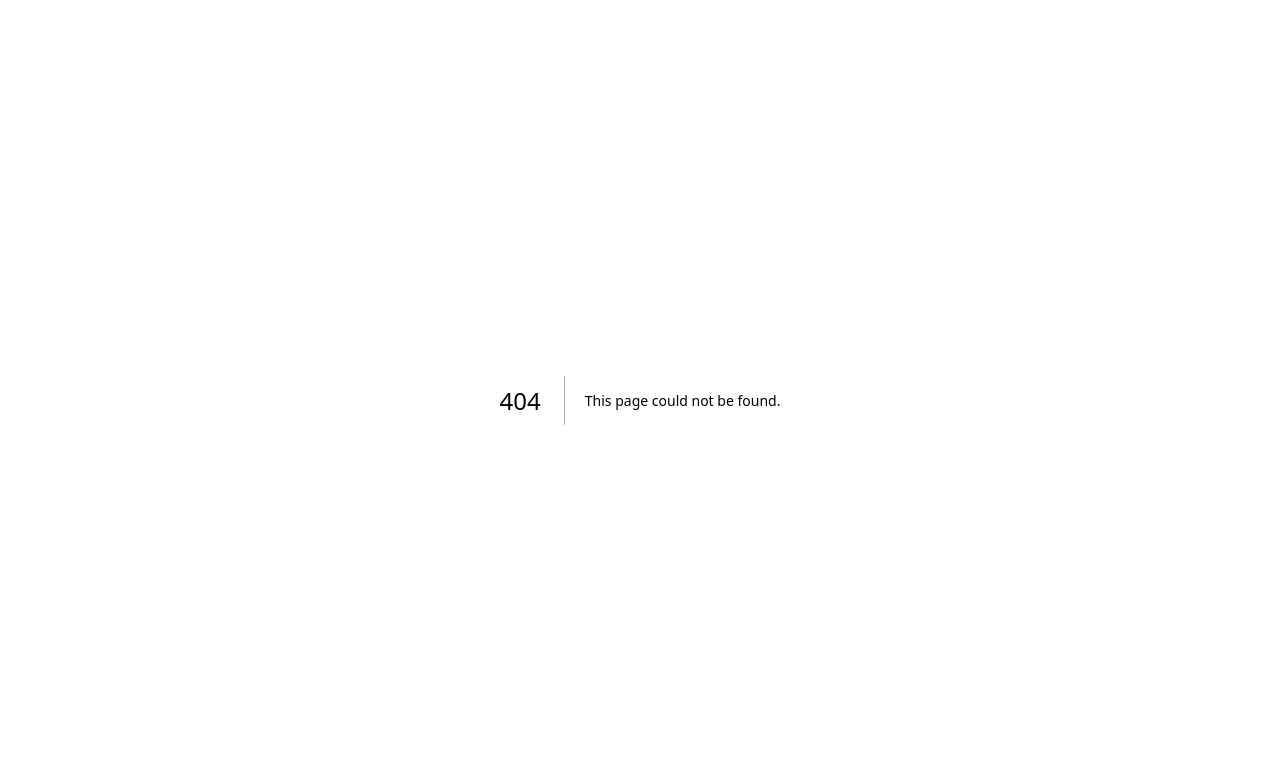
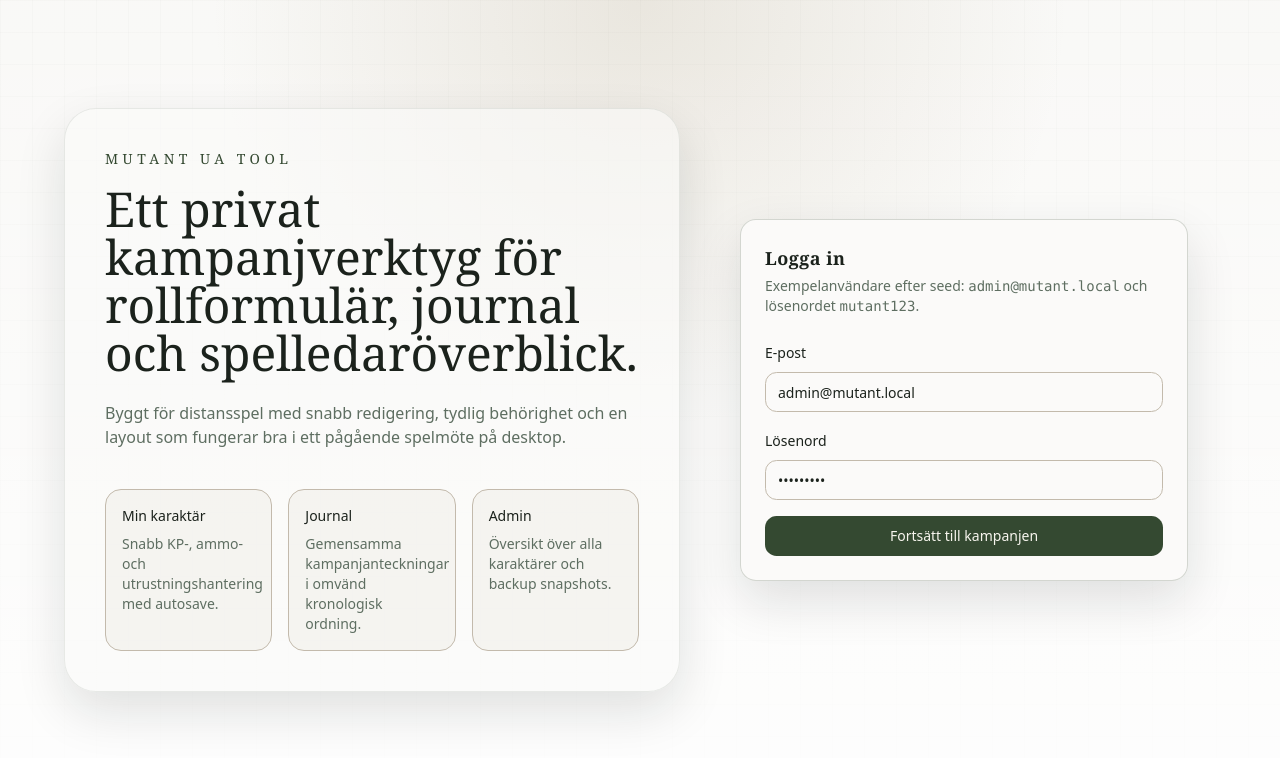
Before and after one commit to jogu74/MutantTool, a Next.js app: page /signin-test in a window 1280 px wide. Before the commit this address had no page. Shown: the top 758 px of the page. Built offline with nearby package versions, Linux system fonts and the light colour scheme.

Commit message:
Route auth flow through signin-test page

```diff
--- a/app/app/layout.tsx
+++ b/app/app/layout.tsx
@@ -19,7 +19,7 @@ export default async function AppLayout({
     "use server";
 
     await signOut({
-      redirectTo: "/login"
+      redirectTo: "/signin-test"
     });
   }
 
--- /dev/null
+++ b/app/signin-test/page.tsx
@@ -0,0 +1,39 @@
+import { LoginForm } from "@/components/auth/login-form";
+
+export const dynamic = "force-dynamic";
+
+export default async function SignInTestPage() {
+  return (
+    <main className="flex min-h-screen items-center justify-center px-6 py-12">
+      <div className="grid w-full max-w-6xl gap-8 lg:grid-cols-[1.1fr_0.9fr]">
+        <section className="rounded-[2rem] border border-primary/10 bg-card/60 p-10 shadow-panel">
+          <p className="font-display text-sm uppercase tracking-[0.32em] text-primary">Mutant UA Tool</p>
+          <h1 className="mt-4 max-w-2xl font-display text-4xl leading-tight md:text-5xl">
+            Ett privat kampanjverktyg för rollformulär, journal och spelledaröverblick.
+          </h1>
+          <p className="mt-6 max-w-2xl text-base text-muted-foreground">
+            Byggt för distansspel med snabb redigering, tydlig behörighet och en layout som fungerar bra i ett
+            pågående spelmöte på desktop.
+          </p>
+          <div className="mt-10 grid gap-4 md:grid-cols-3">
+            <div className="rounded-2xl border bg-background/70 p-4">
+              <p className="text-sm font-medium">Min karaktär</p>
+              <p className="mt-2 text-sm text-muted-foreground">Snabb KP-, ammo- och utrustningshantering med autosave.</p>
+            </div>
+            <div className="rounded-2xl border bg-background/70 p-4">
+              <p className="text-sm font-medium">Journal</p>
+              <p className="mt-2 text-sm text-muted-foreground">Gemensamma kampanjanteckningar i omvänd kronologisk ordning.</p>
+            </div>
+            <div className="rounded-2xl border bg-background/70 p-4">
+              <p className="text-sm font-medium">Admin</p>
+              <p className="mt-2 text-sm text-muted-foreground">Översikt över alla karaktärer och backup snapshots.</p>
+            </div>
+          </div>
+        </section>
+        <section className="flex items-center justify-center">
+          <LoginForm />
+        </section>
+      </div>
+    </main>
+  );
+}
--- a/lib/authorization.ts
+++ b/lib/authorization.ts
@@ -25,7 +25,7 @@ export async function requireUser() {
   const user = await getCurrentUser();
 
   if (!user) {
-    redirect("/login");
+    redirect("/signin-test");
   }
 
   return user;
```
